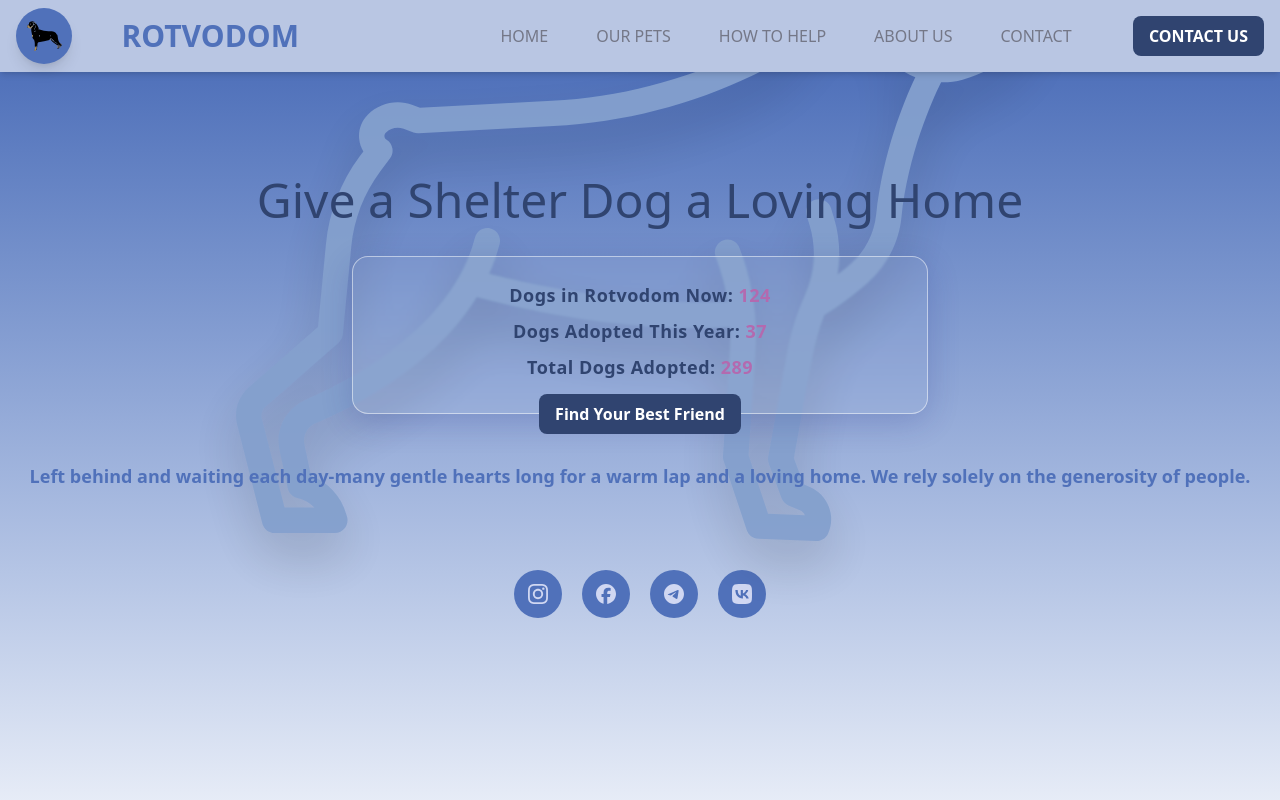
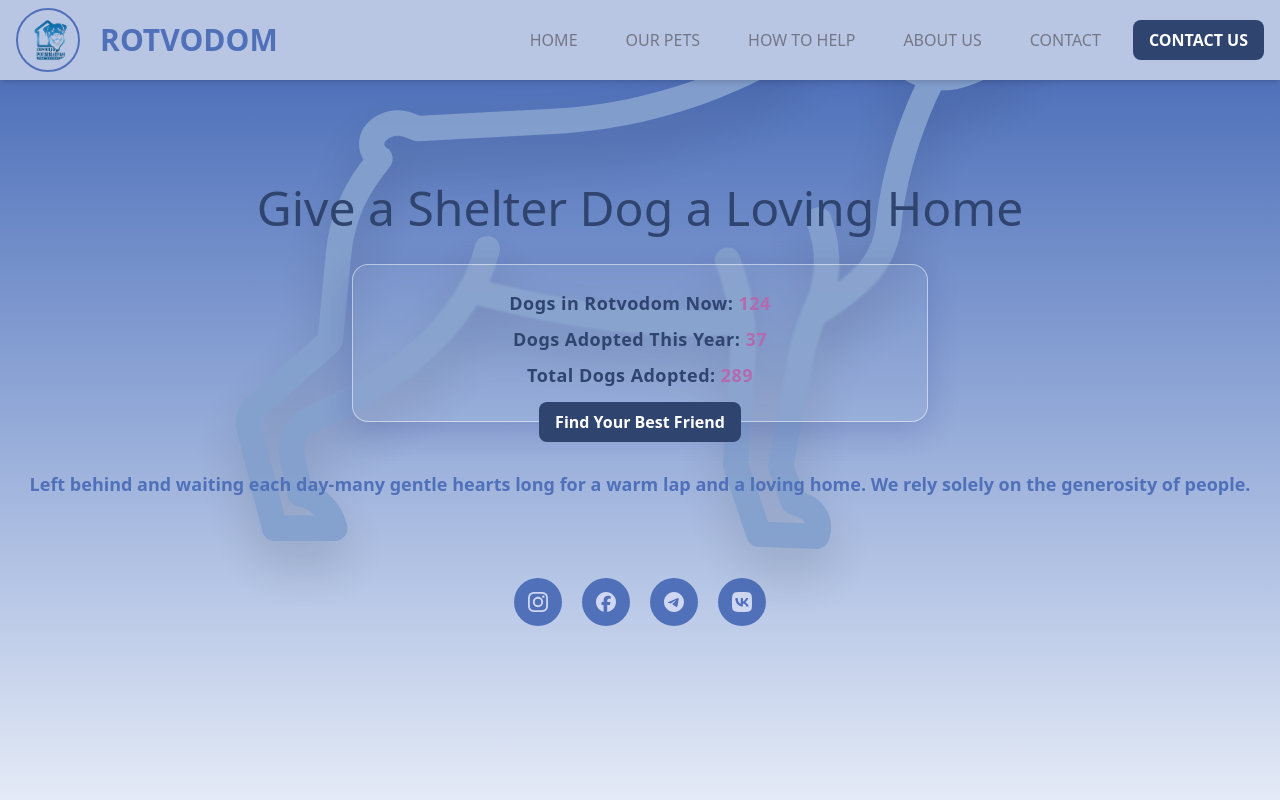
Before and after one commit to bavayra/dog-shelter, a React (Vite) app: page / in a window 1280 px wide. Shown: the top 800 px of the page. Built offline with nearby package versions, Linux system fonts and the light colour scheme.

Commit message:
refactor: added a real Rotvodom's logo and updated header with that

```diff
--- a/src/components/Header.tsx
+++ b/src/components/Header.tsx
@@ -1,6 +1,6 @@
 import { APP_NAME } from '@/constants';
 import Button from '@/components/Button';
-import LogoIcon from '@assets/icons/rottweiler-logo-icon.svg?react';
+import LogoIcon from '@/assets/icons/rottweiler-logo-icon.webp';
 
 const Header = () => {
   const navigationLinks = [
@@ -15,12 +15,13 @@ const Header = () => {
     <header className="bg-primary-200 shadow-md sticky top-0 z-50">
       <div className="container mx-auto px-4 py-2">
         <div className="flex items-center justify-between">
-          <LogoIcon
-            className="w-14 h-14 bg-primary-500 px-2 py-2 rounded-full shadow-lg"
-            aria-hidden="true"
+          <img
+            src={LogoIcon}
+            alt="Logo"
+            className="w-16 h-16 object-center bg-transparent py-2 px-1 rounded-full border-2 border-primary-500"
           />
           <div className="flex items-center">
-            <h1 className="text-2xl md:text-3xl font-bold text-primary-500 mr-35">
+            <h1 className="text-2xl md:text-3xl font-bold text-primary-500 mr-55">
               {APP_NAME}
             </h1>
           </div>
```
Also changed, not shown: src/assets/icons/rottweiler-logo-icon.svg (deleted), src/assets/icons/rottweiler-logo-icon.webp (added).
